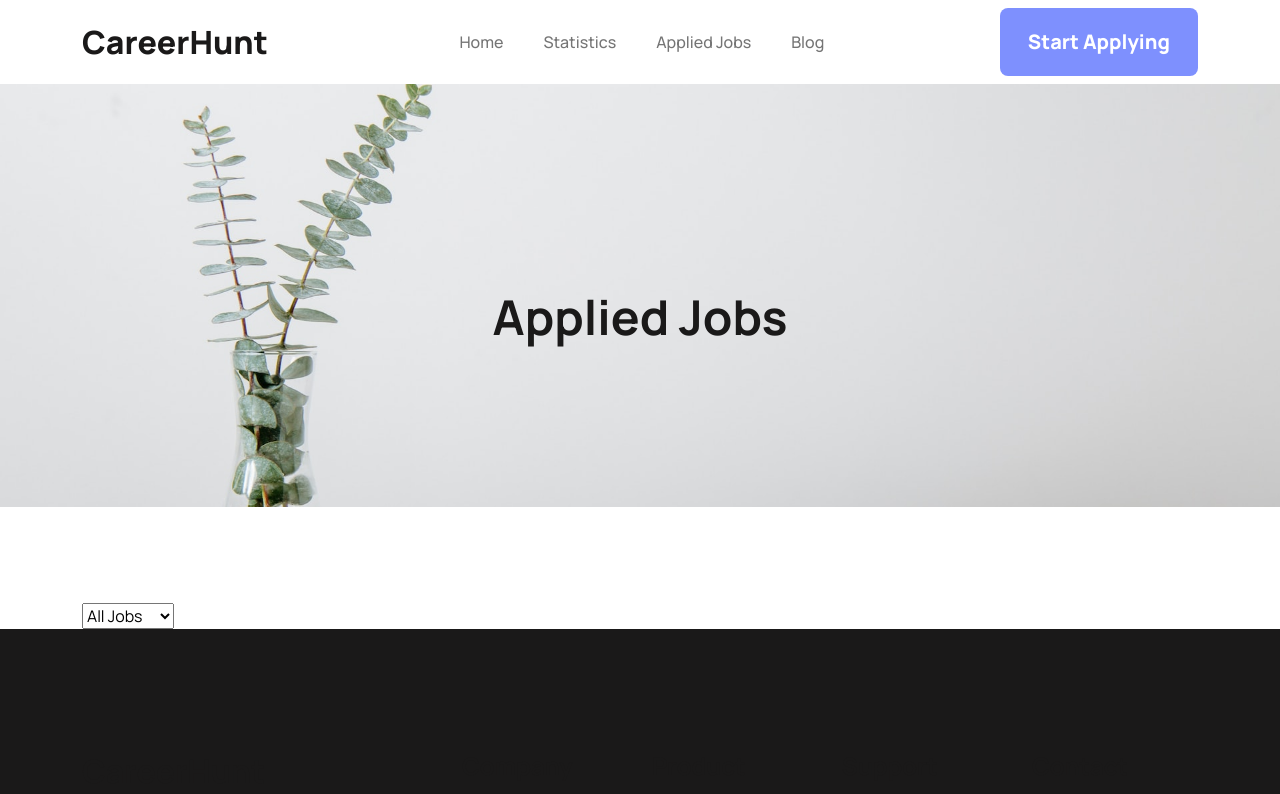
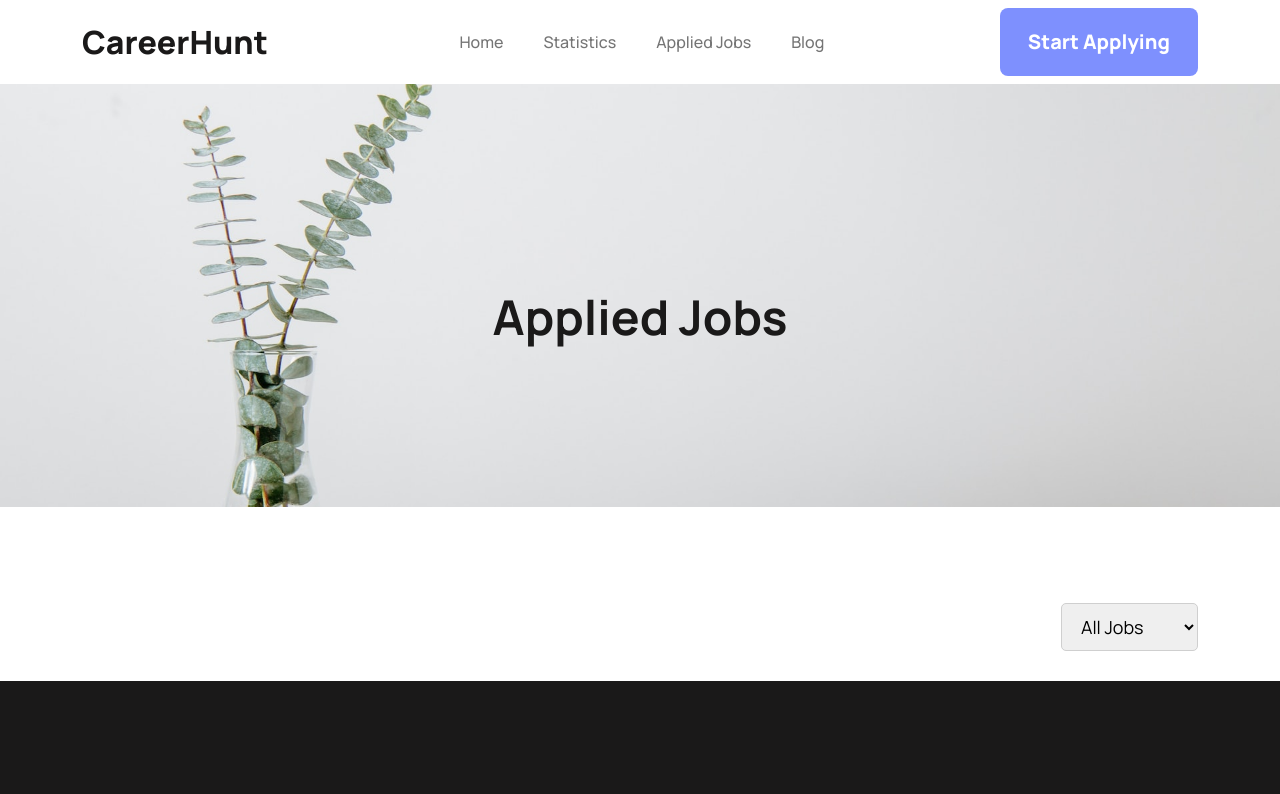
Before and after one commit to amirayhan/career-hunt-react-template, a React (Vite) app: page /appliedjobs in a window 1280 px wide. Shown: the top 794 px of the page. Built offline with nearby package versions, Linux system fonts and the light colour scheme.

Commit message:
applied jobs section added and show applied jobs by click category

```diff
--- a/src/components/AppliedJobs/AppliedJobs.css
+++ b/src/components/AppliedJobs/AppliedJobs.css
@@ -0,0 +1,11 @@
+.applied_jobs form {
+    display: flex;
+    justify-content: right;
+    margin-bottom: 30px;
+}
+.applied_jobs form select {
+    padding: 10px 15px;
+    border: 1px solid #cfcfcf;
+    border-radius: 5px;
+    font-size: 18px;
+}
--- a/src/components/AppliedJobs/AppliedJobs.jsx
+++ b/src/components/AppliedJobs/AppliedJobs.jsx
@@ -7,6 +7,7 @@ import "./AppliedJobs.css";
 const AppliedJobs = () => {
     const allJobs = useLoaderData();
     const [appliedJobs, setAppliedJobs] = useState([]);
+    const [selectedOption, setSelectedOption] = useState("allJobs");
 
     useEffect(() => {
         const storedCart = getShoppingCart();
@@ -17,6 +18,14 @@ const AppliedJobs = () => {
         setAppliedJobs(appliedJobsDetails);
     }, [allJobs]);
 
+    // Function to handle the change of the select option
+    const handleSelectChange = (event) => {
+        setSelectedOption(event.target.value);
+    };
+
+    // Function to filter appliedJobs based on the selected option
+    const filteredAppliedJobs = selectedOption === "allJobs" ? appliedJobs : appliedJobs.filter((job) => job.job_type === selectedOption);
+
     return (
         <>
             <div className="job_details_banner mb-5">
@@ -25,13 +34,14 @@ const AppliedJobs = () => {
             <div className="applied_jobs pt-5">
                 <div className="container">
                     <form>
-                        <select>
+                        <select onChange={handleSelectChange} value={selectedOption}>
                             <option value="allJobs">All Jobs</option>
-                            <option value="allJobs">Part Time</option>
-                            <option value="allJobs">Full Time</option>
+                            <option value="Part-Time">Part Time</option>
+                            <option value="Full-Time">Full Time</option>
+                            <option value="Internship">Internship</option>
                         </select>
                     </form>
-                    {appliedJobs.map((job) => (
+                    {filteredAppliedJobs.map((job) => (
                         <AppliedItem key={job.id} job={job}></AppliedItem>
                     ))}
                 </div>
```
